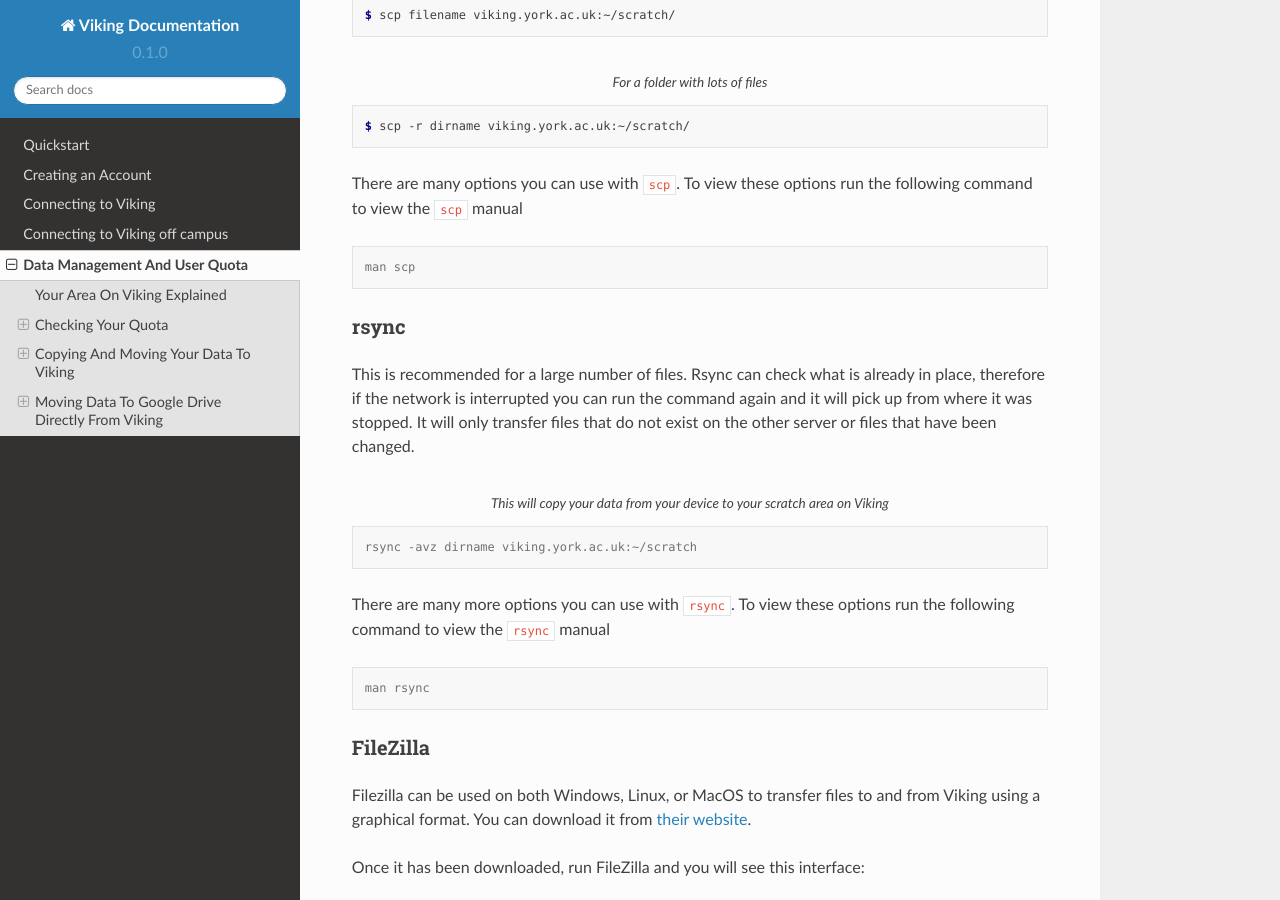
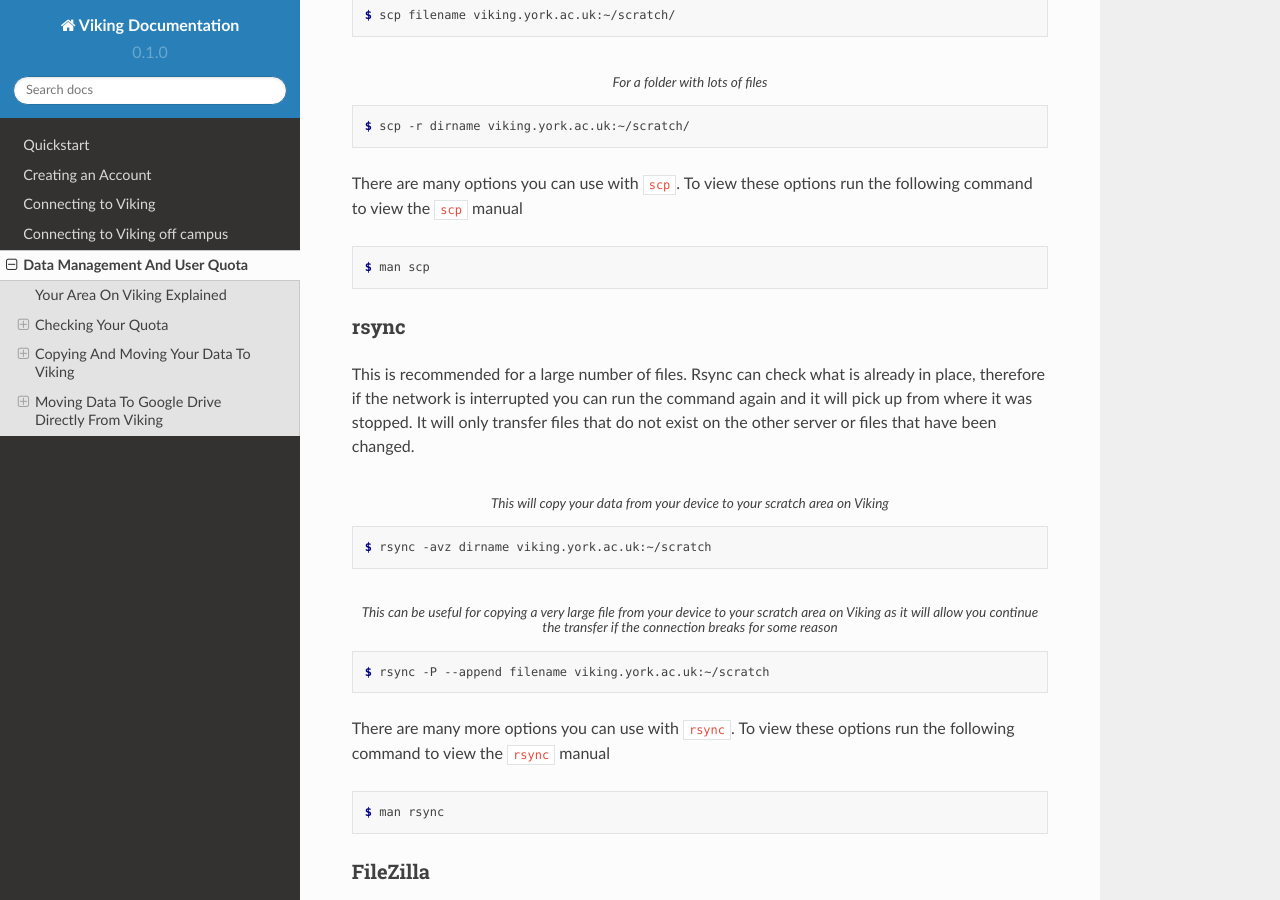
Before and after one commit to university-of-york/research-it-documentation, a Sphinx documentation site: the page built from docs/source/data-management-and-user-quota.rst, in a window 1280 px wide and 900 px high, scrolled down 2703 px. Built offline with Sphinx 7.4.7 and the Read the Docs theme 2.0.0, drawn with Linux system fonts in a browser that asks for light colours; some of the changed text lies outside the part shown.

Commit message:
add rsync eg and tweak cheatsheet

```diff
--- a/docs/source/data-management-and-user-quota.rst
+++ b/docs/source/data-management-and-user-quota.rst
@@ -116,7 +116,7 @@ There are many options you can use with ``scp``.  To view these options run the
 
 .. code-block:: console
 
-    man scp
+    $ man scp
 
 
 rsync
@@ -127,13 +127,18 @@ This is recommended for a large number of files. Rsync can check what is already
 .. code-block:: console
     :caption: This will copy your data from your device to your scratch area on Viking
 
-    rsync -avz dirname viking.york.ac.uk:~/scratch
+    $ rsync -avz dirname viking.york.ac.uk:~/scratch
+
+.. code-block:: console
+    :caption: This can be useful for copying a very large file from your device to your scratch area on Viking as it will allow you continue the transfer if the connection breaks for some reason
+
+    $ rsync -P --append filename viking.york.ac.uk:~/scratch
 
 There are many more options you can use with ``rsync``.  To view these options run the following command to view the ``rsync`` manual
 
 .. code-block:: console
 
-    man rsync
+    $ man rsync
 
 
 FileZilla
```
Also changed, not shown: other parts of docs/source/data-management-and-user-quota.rst (+1 -1 lines), docs/source/cheatsheet.rst (+8 -0 lines).
